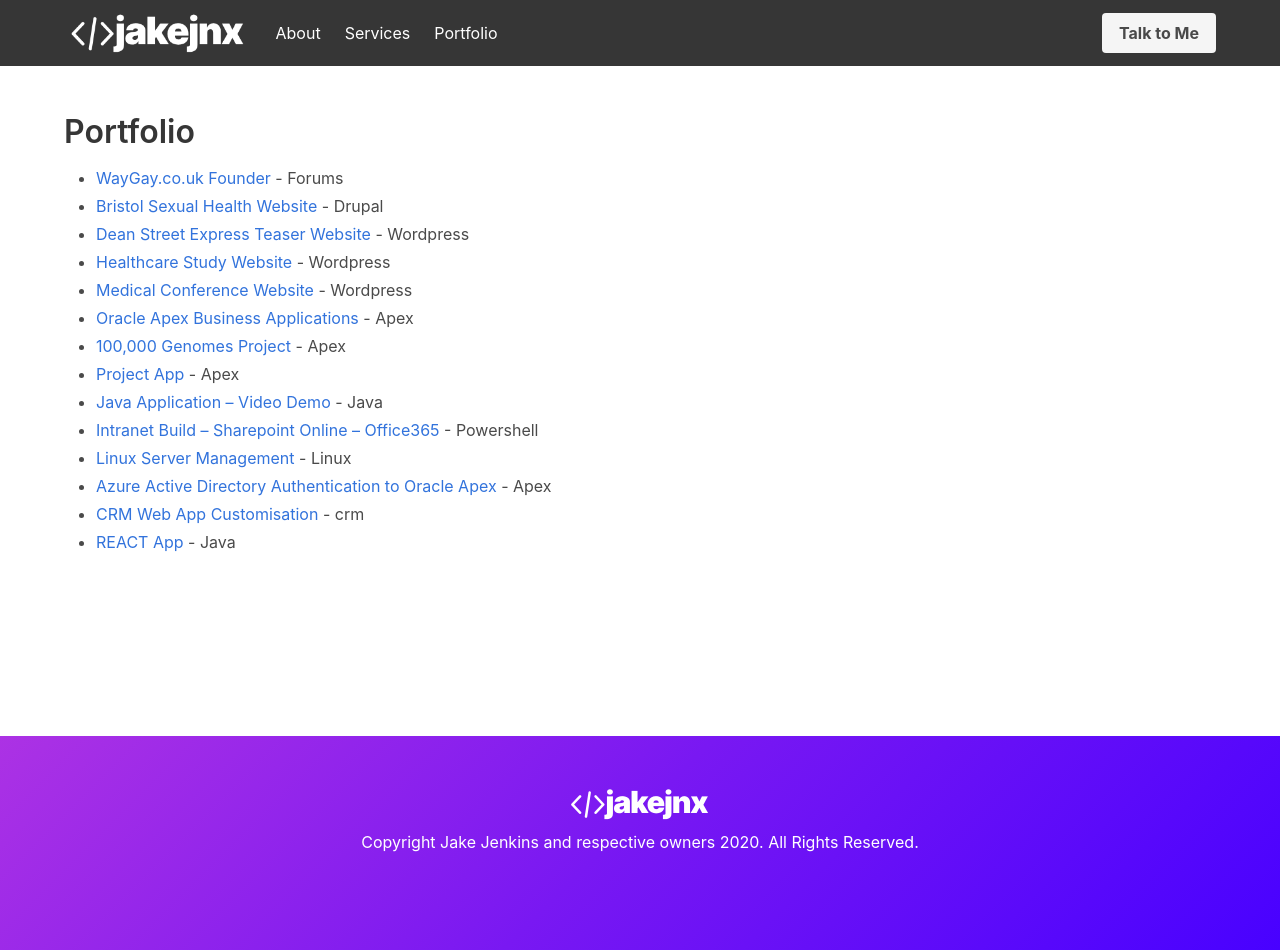
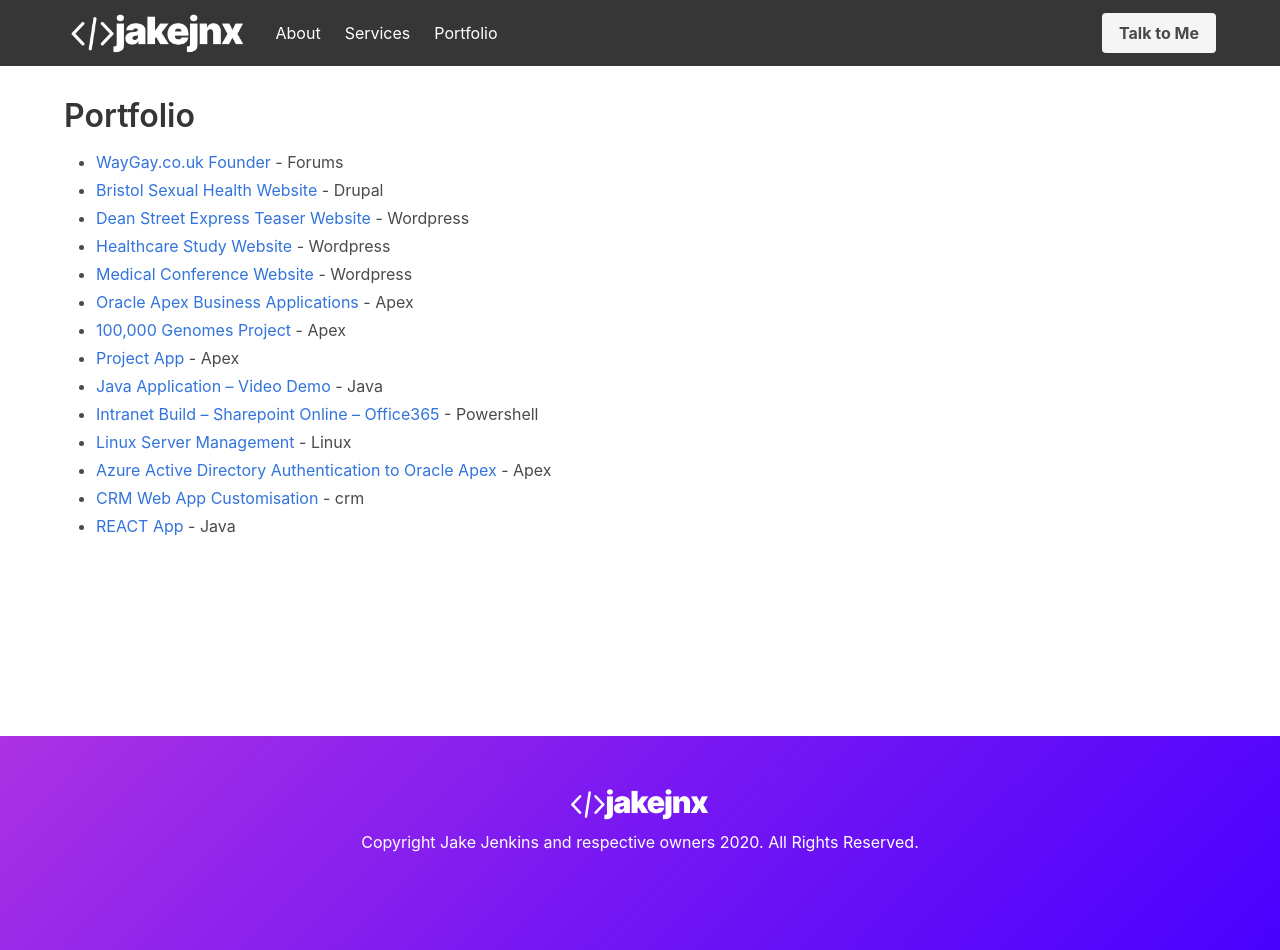
Before and after one commit to jake-jenkins/jjnx-bulma, a Jekyll site: the page built from portfolio.markdown, in a window 1280 px wide. Built offline with Jekyll 4.4.1, drawn with Linux system fonts in a browser that asks for light colours; our own code applies the rules of GitHub Pages for plain Markdown files.

Commit message:
Update head.html

```diff
--- a/_includes/head.html
+++ b/_includes/head.html
@@ -10,7 +10,7 @@
 
     #main-content {
     min-height: calc(100vh - 230px);
-    padding: 3rem 0rem !important;
+    padding: 2rem 0rem !important;
     }
     .navbar-item img {
     max-height: 50px;
```
